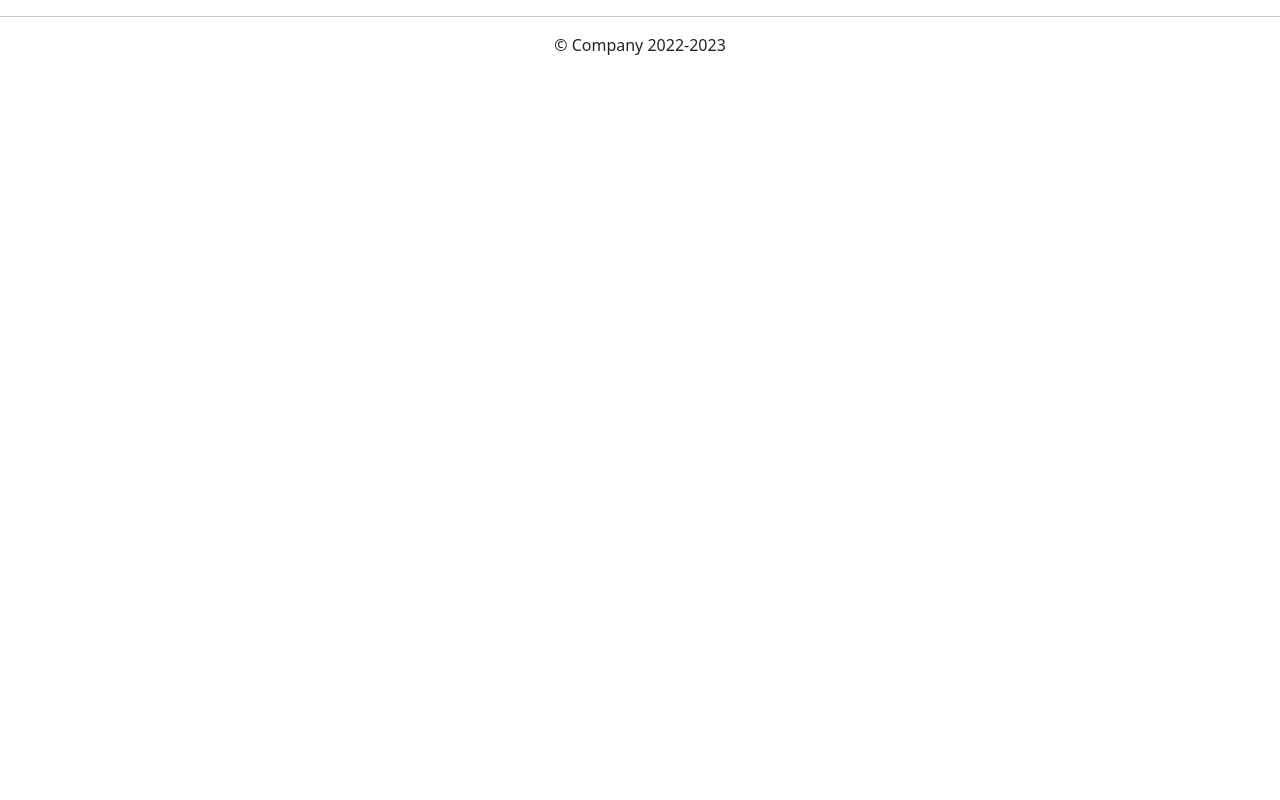
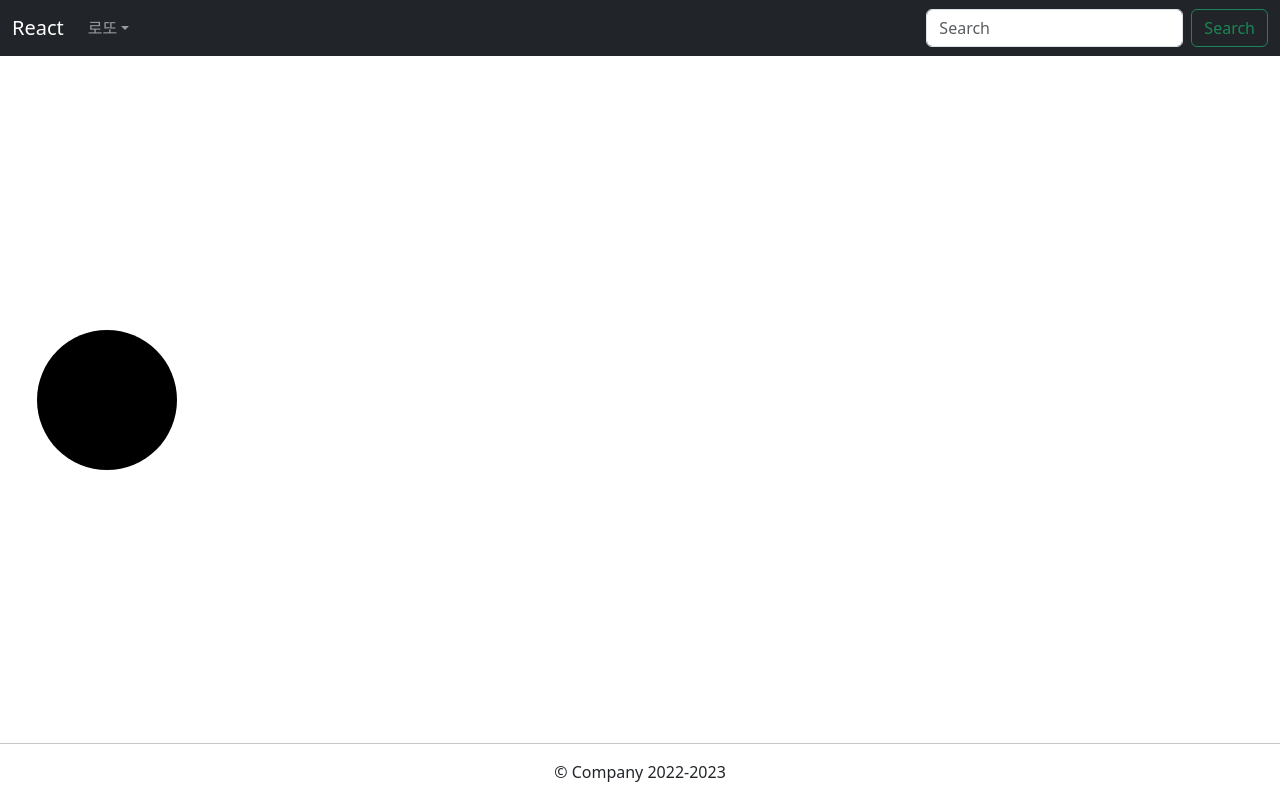
Before and after one commit to hataein54/react-vite-hti-game-project, a React (Vite) app: page / in a window 1280 px wide. Built offline with nearby package versions, Linux system fonts and the light colour scheme.

Commit message:
로또볼 완성

```diff
--- a/src/App.jsx
+++ b/src/App.jsx
@@ -1,15 +1,17 @@
 import { useState } from 'react'
 import Footer from './components/layout/Footer'
 import { Outlet } from 'react-router-dom'
+import Header from './components/layout/Header'
 
 function App() {
 
   return (
-    <>
+    <div className='d-flex flex-column vh-100 justify-content-between'>
+      <Header/>
       <Outlet/>
-      {/*★URL에 따라 변경되는 부분 ★*/}
+      {/* ★ URL에 따라 변경되는 부분 ★ */}
     <Footer></Footer>
-    </>
+    </div>
   )
 }
 
--- /dev/null
+++ b/src/components/lotto/LottoBall.jsx
@@ -0,0 +1,48 @@
+import React from "react";
+
+const LottoBall = ({lottoNum}) => {
+  //번호대별 색상
+  const handleColor = (lottoNum) => {
+    let color = 'black'
+
+    if(lottoNum <= 10){
+      color ='gold'
+    }else if(lottoNum <=20){
+      color = 'green'
+    }else if(lottoNum <=30){
+      color ='gray'
+    }else if(lottoNum <=40){
+      color = 'blue'
+    }else{
+      color ='black'
+    }
+    console.log('색상'+color);
+    return color;
+  };
+
+  return(<div class="col-lg-2 mt-3 d-flex justify-content-around">
+    <svg
+      class="rounded-circle"
+      margin="30"
+      width="140"
+      height="140"
+      focusable="false">
+
+    <rect width="100%" height="100%" fill={handleColor(lottoNum)}></rect>
+
+    <text text-anchor="middle"
+      x="50%"
+      y="50%"
+      fill="white"
+      dy=".3em"
+      font-size="60">
+
+        {lottoNum}
+    </text>
+    </svg>
+  </div>
+)
+};
+
+
+export default LottoBall;
--- a/src/main.jsx
+++ b/src/main.jsx
@@ -1,10 +1,11 @@
-import { StrictMode } from 'react'
-import { createRoot } from 'react-dom/client'
-import App from './App.jsx'
-import 'bootstrap/dist/css/bootstrap.min.css';
+import { StrictMode } from "react";
+import { createRoot } from "react-dom/client";
+import "bootstrap/dist/css/bootstrap.min.css";
+import { router } from "./router/Router";
+import { RouterProvider } from "react-router-dom";
 
-createRoot(document.getElementById('root')).render(
+createRoot(document.getElementById("root")).render(
   <StrictMode>
-    <App />
-  </StrictMode>,
+    <RouterProvider router={router} />
+  </StrictMode>
 )
--- a/src/router/Router.jsx
+++ b/src/router/Router.jsx
@@ -1,17 +1,18 @@
 import { Children } from "react";
-import Footer from "../components/layout/Footer";
 import { createBrowserRouter } from "react-router-dom";
+import App from "../App";
+import LottoBall from "../components/lotto/LottoBall";
 
 const routes = [
   {
     path:"/",
     element : <App/>,
     loader:()=>"로또",
-    Children:[
+    children:[
       {
         path: "/",
         loader: () => "로또",
-        element: <Footer/>,
+        element: <LottoBall/>,
       },
     ],
   },
```
Also changed, not shown: src/components/layout/Header.jsx (+22 -13 lines).
